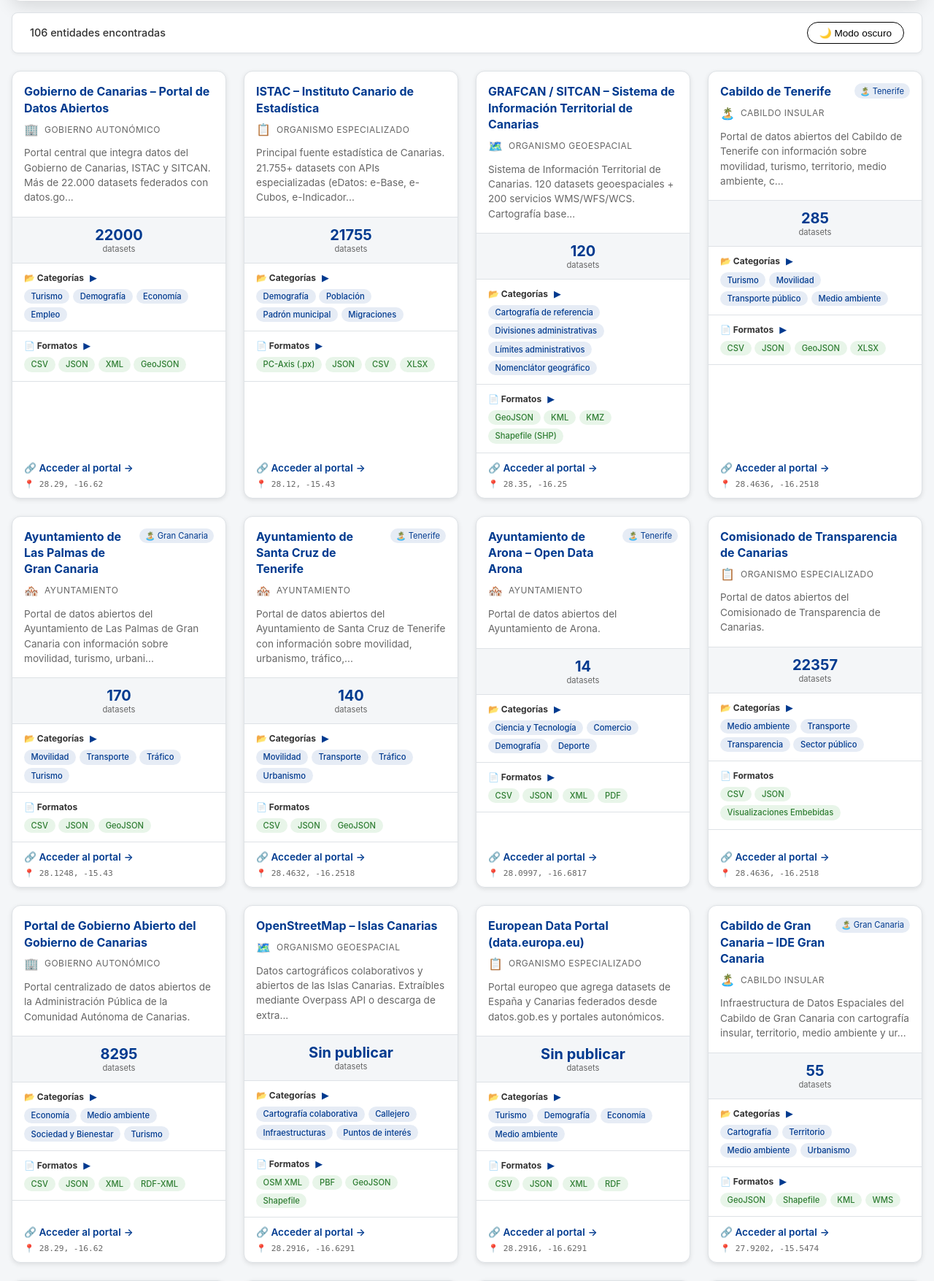
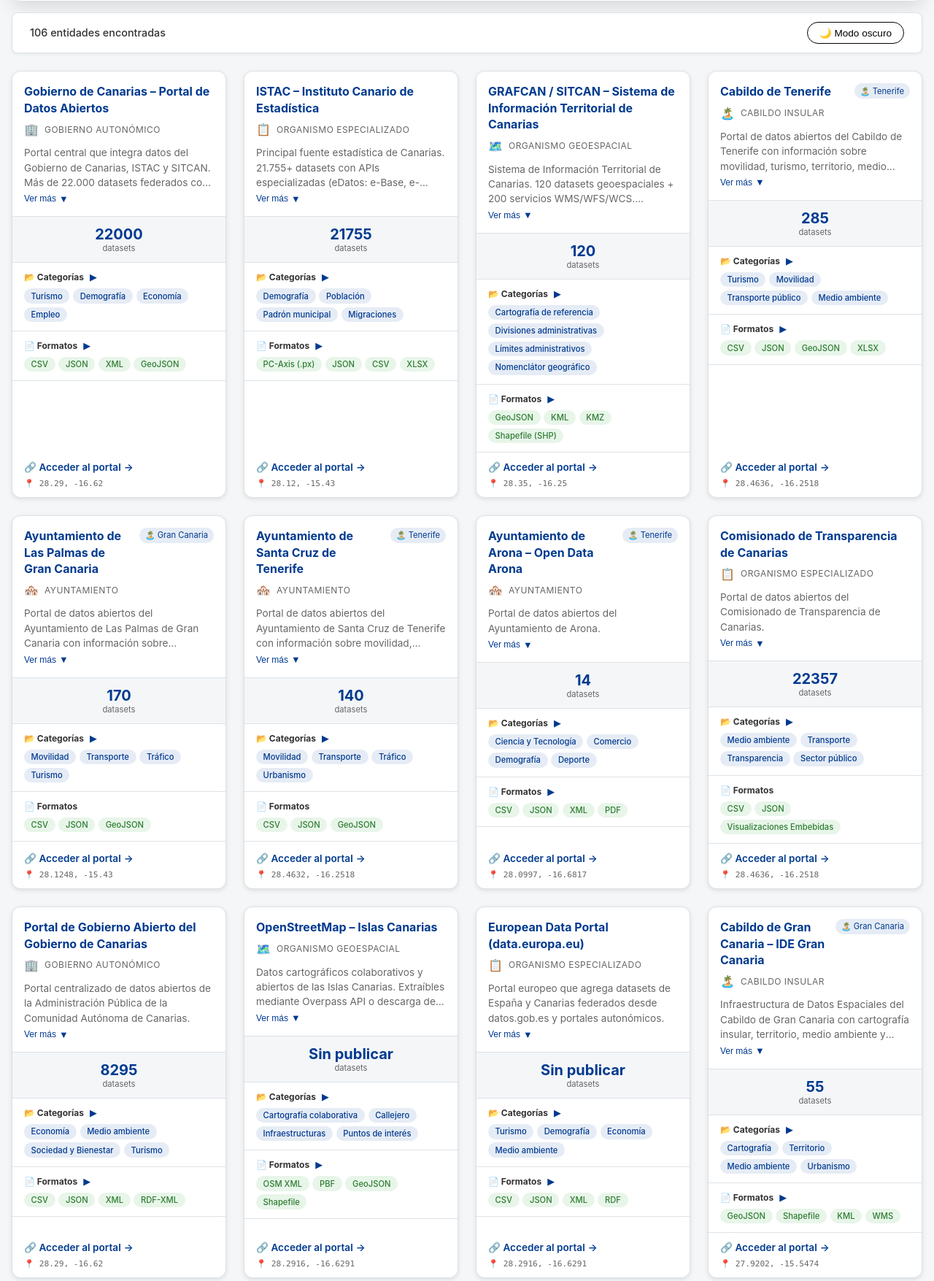
Before and after one commit to IvnMD/Canarias-Open-Data, a Flask app: page / in a window 1280 px wide. Shown: the part 336-2091 px from the top of the page at 73% size. Run offline with Flask 3, Linux system fonts and the light colour scheme.

Commit message:
Boton que muestre la descripcion completa

```diff
--- a/src/static/css/base.css
+++ b/src/static/css/base.css
@@ -588,3 +588,59 @@ footer {
     box-shadow: 0 4px 12px rgba(37, 99, 235, 0.25);
     transition: all 0.3s ease;
 }
+
+/* ============================================
+   DESCRIPCIÓN PLEGABLE CON FLECHA
+   ============================================ */
+
+.description-container {
+  position: relative;
+  margin-bottom: 1rem;
+  padding: 0 1rem;
+}
+
+.description-text {
+  font-size: 0.85rem;
+  line-height: 1.5;
+  color: var(--text-secondary);
+  word-wrap: break-word;
+  overflow-wrap: break-word;
+}
+
+.description-text.collapsed {
+  display: -webkit-box;
+  -webkit-line-clamp: 3;
+  line-clamp: 3;
+  -webkit-box-orient: vertical;
+  overflow: hidden;
+}
+
+.toggle-desc-btn {
+  background: none;
+  border: none;
+  color: var(--badge-text);
+  cursor: pointer;
+  font-size: 0.75rem;
+  margin-top: 0.25rem;
+  padding: 0;
+  display: inline-flex;
+  align-items: center;
+  gap: 0.25rem;
+  font-weight: 500;
+  transition: all 0.2s ease;
+}
+
+.toggle-desc-btn:hover {
+  color: var(--badge-text);
+  opacity: 0.8;
+  gap: 0.4rem;
+}
+
+.toggle-desc-btn .arrow-icon {
+  font-size: 0.8rem;
+  transition: transform 0.2s ease;
+}
+
+.toggle-desc-btn.expanded .arrow-icon {
+  transform: rotate(180deg);
+}
--- a/src/static/js/app.js
+++ b/src/static/js/app.js
@@ -271,7 +271,17 @@ function render(list) {
         <span class="type-text">${formatType(e.type)}</span>
       </div>
 
-      ${e.description ? `<p class="card-description">${truncate(escapeHtml(e.description), 120)}</p>` : ''}
+      ${e.description ? `
+        <div class="description-container">
+          <div class="description-text collapsed" id="desc-${cardId}">
+            ${escapeHtml(e.description)}
+          </div>
+          <button class="toggle-desc-btn" onclick="toggleDescription('desc-${cardId}')">
+            <span>Ver más</span>
+            <span class="arrow-icon">▼</span>
+          </button>
+        </div>
+      ` : ''}
 
       <div class="card-stats">
         <div class="stat">
@@ -506,6 +516,24 @@ function toggleFormats(cardId) {
   }
 }
 
+/**
+ * Alterna la descripción entre colapsada y expandida
+ * @param {string} descId - ID del elemento de descripción
+ */
+function toggleDescription(descId) {
+  const descElement = document.getElementById(descId);
+  const btn = descElement.nextElementSibling;
+  const isCollapsed = descElement.classList.contains('collapsed');
+
+  if (isCollapsed) {
+    descElement.classList.remove('collapsed');
+    btn.innerHTML = '<span>Ver menos</span><span class="arrow-icon">▲</span>';
+  } else {
+    descElement.classList.add('collapsed');
+    btn.innerHTML = '<span>Ver más</span><span class="arrow-icon">▼</span>';
+  }
+}
+
 // ==================== INICIALIZACIÓN ====================
 
 /**
```
